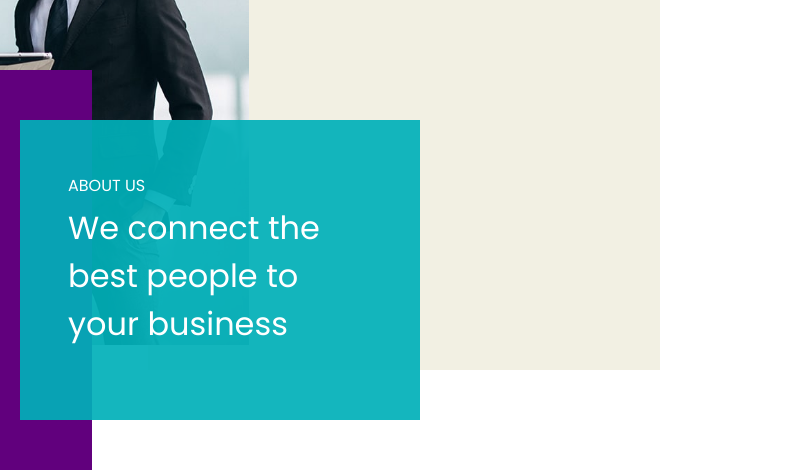
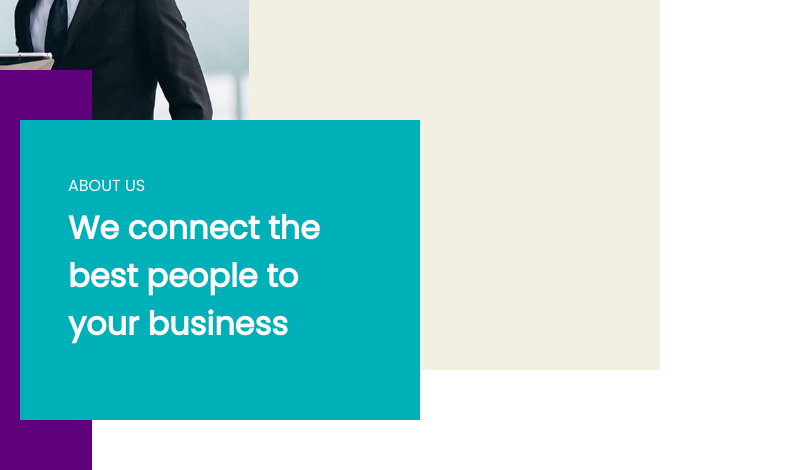
Before and after one commit to AleksandraZhi/HRservicesPT, a plain HTML site: page index.html in a window 1280 px wide. Shown: the part 2080-2550 px from the top of the page, 492-1280 px from the left. Drawn offline with nearby package versions, Linux system fonts and the light colour scheme; a script that the page names is missing.

Commit message:
Updated about section

```diff
--- a/resources/css/main.css
+++ b/resources/css/main.css
@@ -44,6 +44,10 @@
 
 #section__about h2 {
 	font-size: 1rem;
+}
+
+#section__about p {
+	font-weight: bold;
 }
 
 nav .nav-link,
@@ -326,8 +330,7 @@ nav .nav-link,
 /* COLOURS */
 
 #header__nav--main .active,
-#header__nav--main .offcanvas,
-#section__about .block-text {
+#header__nav--main .offcanvas {
 	background-color: var(--color--blue-semitransparent);
 }
 
@@ -431,7 +434,8 @@ footer .material-symbols-outlined,
 }
 
 #section__team .card img,
-#section__counter .card-counter {
+#section__counter .card-counter,
+#section__about .block-text {
 	background-color: var(--color--blue);
 }
 
```
Also changed, not shown: resources/img/more_img_bg.jpg (added).
